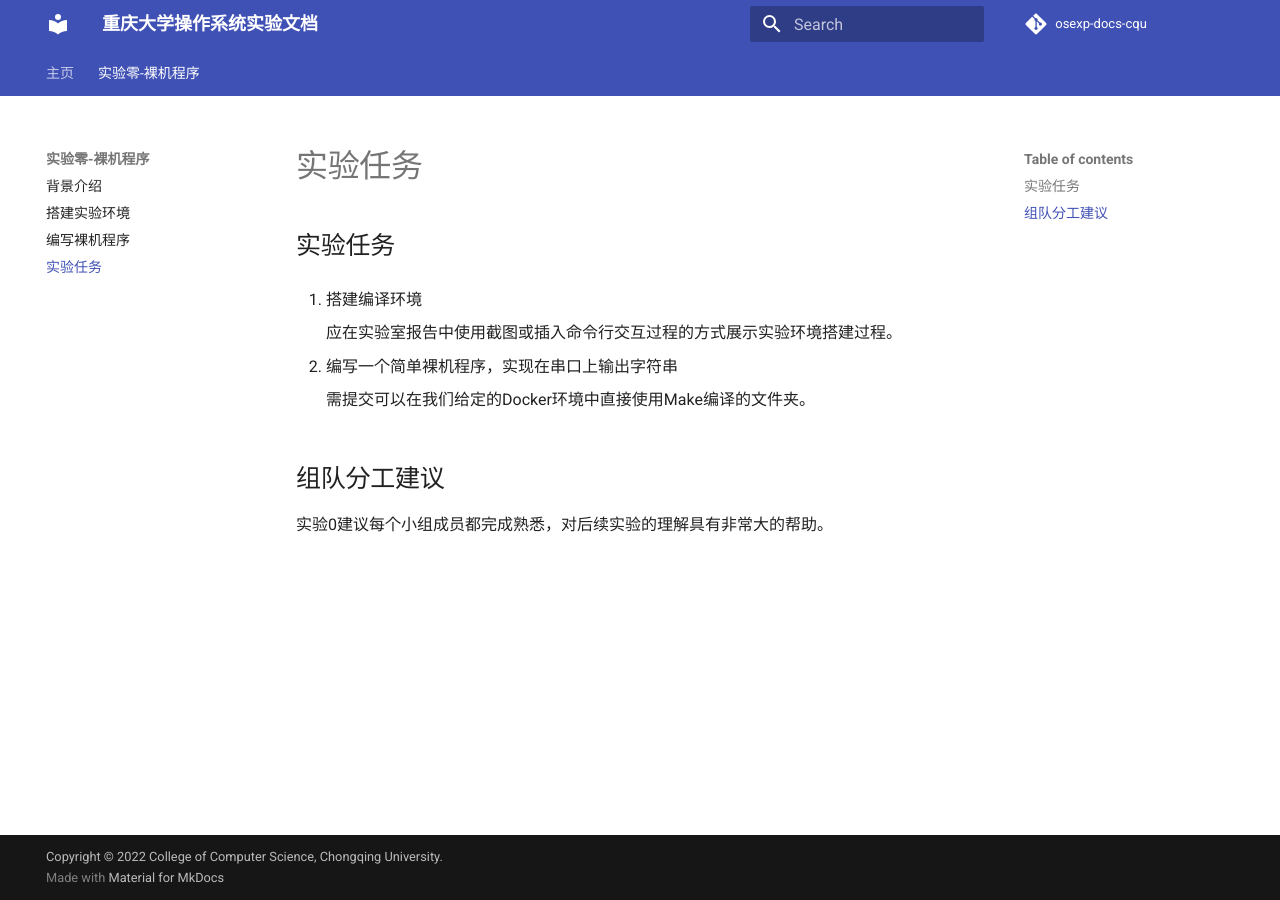
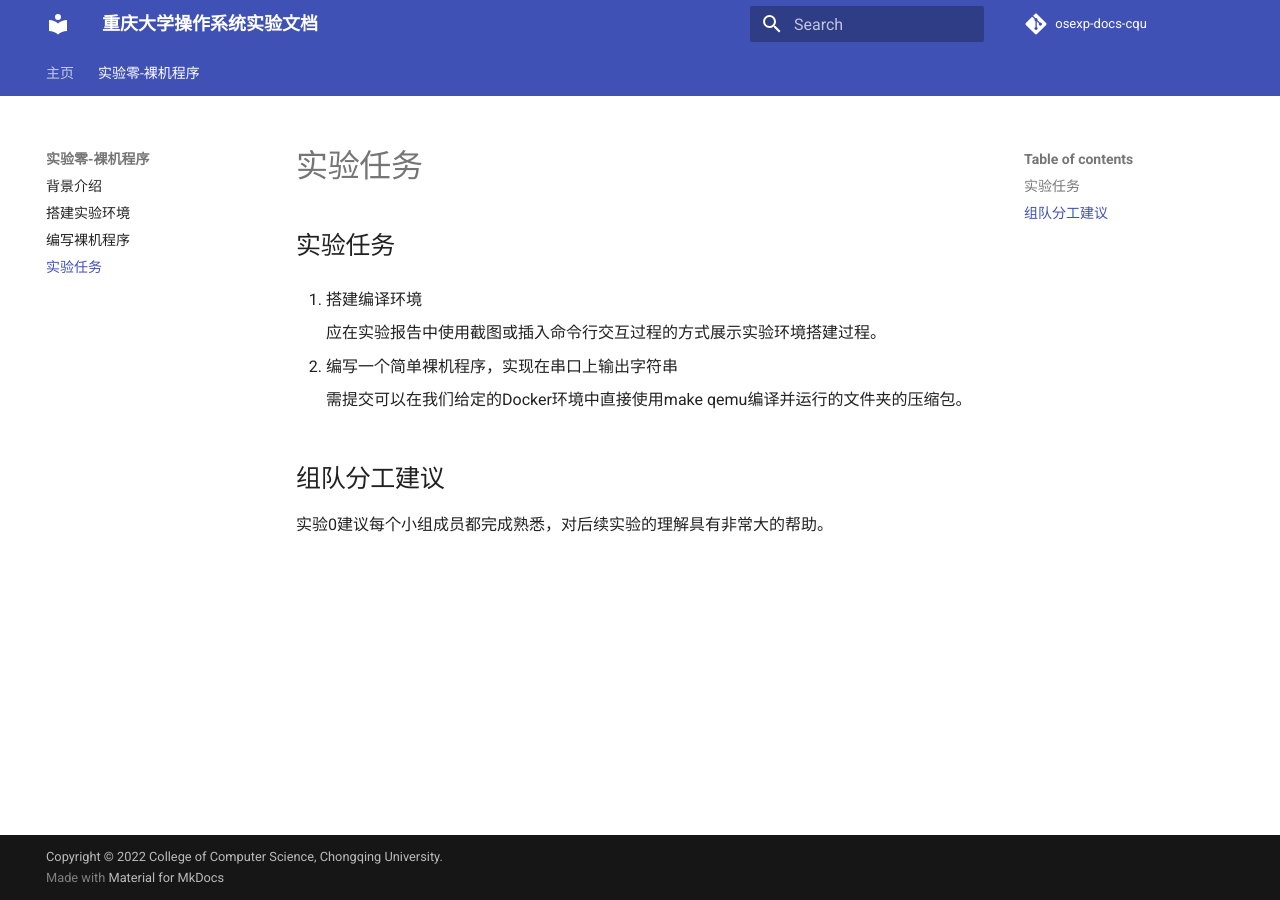
Before and after one commit to CQU-CS-LABs/osexp-docs-cqu, an MkDocs documentation site: the page built from docs/lab0/task.md, in a window 1280 px wide. Built offline with MkDocs 1.6.1 and Material for MkDocs 9.7.7, drawn with Linux system fonts in a browser that asks for light colours; comment, search, counter and statistics services are not loaded.

Commit message:
fix lab0 task

```diff
--- a/docs/lab0/task.md
+++ b/docs/lab0/task.md
@@ -2,11 +2,11 @@
 
 1. 搭建编译环境
 
-    应在实验室报告中使用截图或插入命令行交互过程的方式展示实验环境搭建过程。
+    应在实验报告中使用截图或插入命令行交互过程的方式展示实验环境搭建过程。
 
 2. 编写一个简单裸机程序，实现在串口上输出字符串
 
-    需提交可以在我们给定的Docker环境中直接使用Make编译的文件夹。
+    需提交可以在我们给定的Docker环境中直接使用make qemu编译并运行的文件夹的压缩包。
 
 
 ## 组队分工建议
```
